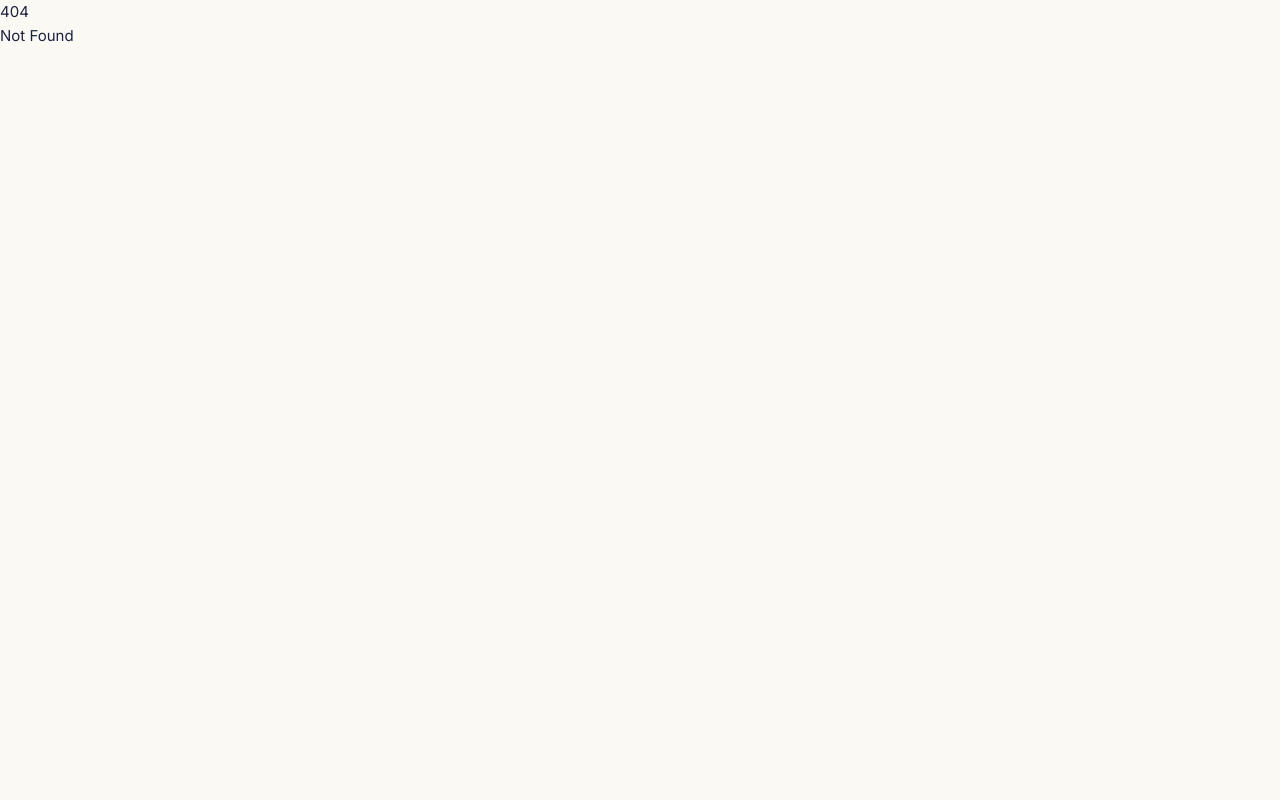
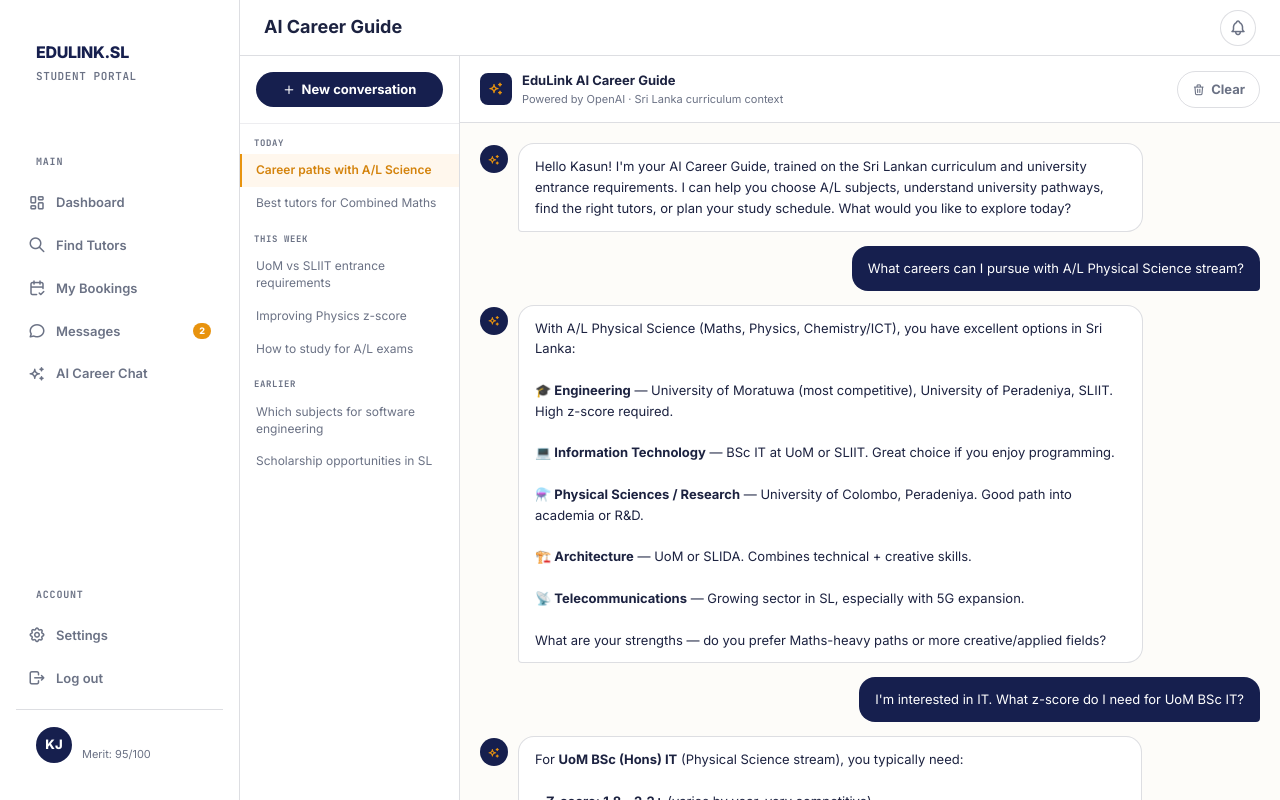
Before and after one commit to CDDassanayake/EduLink.SL, a SvelteKit app in the folder frontend/: page /student/ai-chat in a window 1280 px wide. Before the commit this address had no page. Built offline with nearby package versions, Linux system fonts and the light colour scheme.

Commit message:
Add student AI career chat page

```diff
--- /dev/null
+++ b/frontend/src/routes/student/ai-chat/+page.svelte
@@ -0,0 +1,309 @@
+<script lang="ts">
+	let aiInput = $state('');
+	let messages = $state([
+		{ role: 'ai', text: 'Hello Kasun! I\'m your AI Career Guide, trained on the Sri Lankan curriculum and university entrance requirements. I can help you choose A/L subjects, understand university pathways, find the right tutors, or plan your study schedule. What would you like to explore today?' },
+		{ role: 'user', text: 'What careers can I pursue with A/L Physical Science stream?' },
+		{ role: 'ai', text: 'With A/L Physical Science (Maths, Physics, Chemistry/ICT), you have excellent options in Sri Lanka:<br><br><strong>🎓 Engineering</strong> — University of Moratuwa (most competitive), University of Peradeniya, SLIIT. High z-score required.<br><br><strong>💻 Information Technology</strong> — BSc IT at UoM or SLIIT. Great choice if you enjoy programming.<br><br><strong>⚗️ Physical Sciences / Research</strong> — University of Colombo, Peradeniya. Good path into academia or R&D.<br><br><strong>🏗️ Architecture</strong> — UoM or SLIDA. Combines technical + creative skills.<br><br><strong>📡 Telecommunications</strong> — Growing sector in SL, especially with 5G expansion.<br><br>What are your strengths — do you prefer Maths-heavy paths or more creative/applied fields?' },
+		{ role: 'user', text: 'I\'m interested in IT. What z-score do I need for UoM BSc IT?' },
+		{ role: 'ai', text: 'For <strong>UoM BSc (Hons) IT</strong> (Physical Science stream), you typically need:<br><br>• <strong>Z-score: 1.8 – 2.2+</strong> (varies by year, very competitive)<br>• <strong>2025 cutoff</strong> was approximately 1.95 for district merit<br>• Minimum: 3 passes with at least a C in Combined Maths or ICT<br><br><strong>Tips to improve your z-score:</strong><br>1. Focus heavily on Combined Maths — it has the highest weighting<br>2. Book a verified tutor for past paper practice (Dr. Rohan Silva on EduLink has a 99 merit score)<br>3. Aim for A grades in all 3 subjects<br><br>Would you like me to suggest the best tutors on EduLink for Combined Maths in your district?' }
+	]);
+
+	function useChip(text: string) {
+		aiInput = text;
+	}
+
+	function sendAI() {
+		if (!aiInput.trim()) return;
+		messages = [...messages, { role: 'user', text: aiInput }];
+		const tempId = messages.length;
+		messages = [...messages, { role: 'ai', text: 'Thinking...', isThinking: true }];
+		aiInput = '';
+
+		setTimeout(() => {
+			messages = messages.map((msg, i) =>
+				i === tempId + 1
+					? { role: 'ai', text: 'That\'s a great question! Based on the Sri Lankan curriculum and current university requirements, I\'d recommend focusing on your core A/L subjects first. Would you like more specific guidance on tutors or study resources available on EduLink SL?' }
+					: msg
+			);
+		}, 1500);
+	}
+
+	function handleKeydown(e: KeyboardEvent) {
+		if (e.key === 'Enter') sendAI();
+	}
+</script>
+
+<svelte:head>
+	<title>AI Career Chat — EduLink SL</title>
+</svelte:head>
+
+<div class="app-topbar">
+	<div class="app-topbar-title">AI Career Guide</div>
+	<div class="app-topbar-right">
+		<div class="notif-btn"><i class="ti ti-bell"></i></div>
+	</div>
+</div>
+
+<div class="ai-layout">
+	<!-- History sidebar -->
+	<div class="ai-sidebar">
+		<div class="ai-sidebar-hdr">
+			<button class="btn btn-primary btn-full btn-sm"><i class="ti ti-plus"></i> New conversation</button>
+		</div>
+		<div style="overflow-y: auto; flex: 1">
+			<div class="ai-hist-section">Today</div>
+			<div class="ai-hist-item active">Career paths with A/L Science</div>
+			<div class="ai-hist-item">Best tutors for Combined Maths</div>
+			<div class="ai-hist-section">This week</div>
+			<div class="ai-hist-item">UoM vs SLIIT entrance requirements</div>
+			<div class="ai-hist-item">Improving Physics z-score</div>
+			<div class="ai-hist-item">How to study for A/L exams</div>
+			<div class="ai-hist-section">Earlier</div>
+			<div class="ai-hist-item">Which subjects for software engineering</div>
+			<div class="ai-hist-item">Scholarship opportunities in SL</div>
+		</div>
+	</div>
+
+	<!-- Chat area -->
+	<div class="ai-main">
+		<div class="ai-topbar">
+			<div class="ai-icon"><i class="ti ti-sparkles"></i></div>
+			<div>
+				<div style="font-size: 13px; font-weight: 700">EduLink AI Career Guide</div>
+				<div style="font-size: 11px; color: var(--muted-fg)">Powered by OpenAI · Sri Lanka curriculum context</div>
+			</div>
+			<button class="btn btn-ghost btn-sm" style="margin-left: auto"><i class="ti ti-trash"></i> Clear</button>
+		</div>
+
+		<div class="ai-messages">
+			{#each messages as msg}
+				<div class="ai-msg {msg.role}">
+					{#if msg.role === 'ai'}
+						<div class="ai-icon-sm"><i class="ti ti-sparkles"></i></div>
+					{/if}
+					<div class="ai-msg-bubble" class:thinking={msg.isThinking}>{@html msg.text}</div>
+				</div>
+			{/each}
+		</div>
+
+		<!-- Suggestion chips -->
+		<div class="ai-chips-bar">
+			<div class="ai-chip" onclick={() => useChip('Which tutors for Combined Maths?')}>Which tutors for Combined Maths?</div>
+			<div class="ai-chip" onclick={() => useChip('How to improve my z-score?')}>How to improve my z-score?</div>
+			<div class="ai-chip" onclick={() => useChip('UoM vs SLIIT — which is better?')}>UoM vs SLIIT — which is better?</div>
+			<div class="ai-chip" onclick={() => useChip('Scholarship opportunities in Sri Lanka')}>Scholarship opportunities in Sri Lanka</div>
+			<div class="ai-chip" onclick={() => useChip('Create a study plan for A/L')}>Create a study plan for A/L</div>
+		</div>
+
+		<!-- Input -->
+		<div class="ai-input-bar">
+			<input class="ai-input" placeholder="Ask about careers, universities, subjects, tutors..." bind:value={aiInput} onkeydown={handleKeydown} />
+			<button class="btn btn-primary btn-icon" onclick={sendAI}><i class="ti ti-send"></i></button>
+		</div>
+	</div>
+</div>
+
+<style>
+	.app-topbar {
+		background: #fff;
+		border-bottom: 1px solid var(--border-dk);
+		padding: 16px 24px;
+		display: flex;
+		align-items: center;
+		justify-content: space-between;
+	}
+	.app-topbar-title {
+		font-size: 18px;
+		font-weight: 700;
+	}
+	.app-topbar-right {
+		display: flex;
+		align-items: center;
+		gap: 12px;
+	}
+	.notif-btn {
+		width: 36px;
+		height: 36px;
+		border-radius: 50%;
+		border: 1.5px solid var(--border-dk);
+		background: #fff;
+		display: flex;
+		align-items: center;
+		justify-content: center;
+		font-size: 18px;
+		color: var(--muted-fg);
+		cursor: pointer;
+		transition: all 0.15s;
+	}
+	.notif-btn:hover {
+		border-color: var(--saffron);
+		color: var(--saffron);
+	}
+	.ai-layout {
+		display: grid;
+		grid-template-columns: 220px 1fr;
+		height: calc(100vh - 56px);
+		overflow: hidden;
+	}
+	.ai-sidebar {
+		background: #fff;
+		border-right: 1px solid var(--border-dk);
+		display: flex;
+		flex-direction: column;
+		overflow: hidden;
+	}
+	.ai-sidebar-hdr {
+		padding: 16px;
+		border-bottom: 1px solid var(--border);
+	}
+	.ai-hist-section {
+		font-size: 9px;
+		font-family: var(--ff-mono);
+		font-weight: 700;
+		text-transform: uppercase;
+		letter-spacing: .6px;
+		color: var(--muted-fg);
+		padding: 12px 14px 4px;
+	}
+	.ai-hist-item {
+		padding: 8px 14px;
+		font-size: 12px;
+		color: var(--muted-fg);
+		cursor: pointer;
+		border-radius: 0;
+		transition: background .15s;
+		line-height: 1.4;
+		border-left: 2px solid transparent;
+	}
+	.ai-hist-item:hover {
+		background: var(--muted);
+		color: var(--fg);
+	}
+	.ai-hist-item.active {
+		background: var(--saffron-lt);
+		color: var(--saffron-hv);
+		border-left-color: var(--saffron);
+		font-weight: 600;
+	}
+	.ai-main {
+		display: flex;
+		flex-direction: column;
+		background: #FDFCF9;
+	}
+	.ai-topbar {
+		background: #fff;
+		border-bottom: 1px solid var(--border-dk);
+		padding: 14px 20px;
+		display: flex;
+		align-items: center;
+		gap: 10px;
+	}
+	.ai-icon {
+		width: 32px;
+		height: 32px;
+		background: var(--primary);
+		border-radius: var(--r-sm);
+		display: flex;
+		align-items: center;
+		justify-content: center;
+		font-size: 16px;
+		color: var(--saffron);
+		flex-shrink: 0;
+	}
+	.ai-messages {
+		flex: 1;
+		overflow-y: auto;
+		padding: 20px;
+		display: flex;
+		flex-direction: column;
+		gap: 14px;
+	}
+	.ai-msg {
+		display: flex;
+		gap: 10px;
+		max-width: 85%;
+	}
+	.ai-msg.user {
+		align-self: flex-end;
+		flex-direction: row-reverse;
+	}
+	.ai-msg-bubble {
+		padding: 12px 16px;
+		font-size: 13px;
+		line-height: 1.6;
+		border-radius: 16px;
+	}
+	.ai-msg.ai .ai-msg-bubble {
+		background: #fff;
+		border: 1px solid var(--border-dk);
+		border-radius: 16px 16px 16px 4px;
+	}
+	.ai-msg.user .ai-msg-bubble {
+		background: var(--primary);
+		color: #fff;
+		border-radius: 16px 16px 4px 16px;
+	}
+	.ai-msg-bubble.thinking {
+		color: var(--muted-fg);
+		font-style: italic;
+	}
+	.ai-icon-sm {
+		width: 28px;
+		height: 28px;
+		background: var(--primary);
+		border-radius: 50%;
+		display: flex;
+		align-items: center;
+		justify-content: center;
+		font-size: 13px;
+		color: var(--saffron);
+		flex-shrink: 0;
+		margin-top: 2px;
+	}
+	.ai-chips-bar {
+		padding: 12px 20px;
+		border-top: 1px solid var(--border);
+		background: #fff;
+		display: flex;
+		flex-wrap: wrap;
+		gap: 7px;
+	}
+	.ai-chip {
+		padding: 7px 14px;
+		border-radius: 100px;
+		border: 1.5px solid var(--border-dk);
+		font-size: 12px;
+		font-weight: 500;
+		cursor: pointer;
+		color: var(--muted-fg);
+		background: #fff;
+		transition: all .15s;
+		white-space: nowrap;
+	}
+	.ai-chip:hover {
+		border-color: var(--saffron);
+		color: var(--saffron);
+		background: var(--saffron-lt);
+	}
+	.ai-input-bar {
+		padding: 12px 16px;
+		border-top: 1px solid var(--border);
+		background: #fff;
+		display: flex;
+		gap: 8px;
+		align-items: center;
+	}
+	.ai-input {
+		flex: 1;
+		padding: 10px 16px;
+		border: 1.5px solid var(--border-dk);
+		border-radius: 100px;
+		font-size: 13px;
+		font-family: var(--ff);
+		transition: border-color .15s;
+	}
+	.ai-input:focus {
+		outline: none;
+		border-color: var(--saffron);
+	}
+</style>
```
